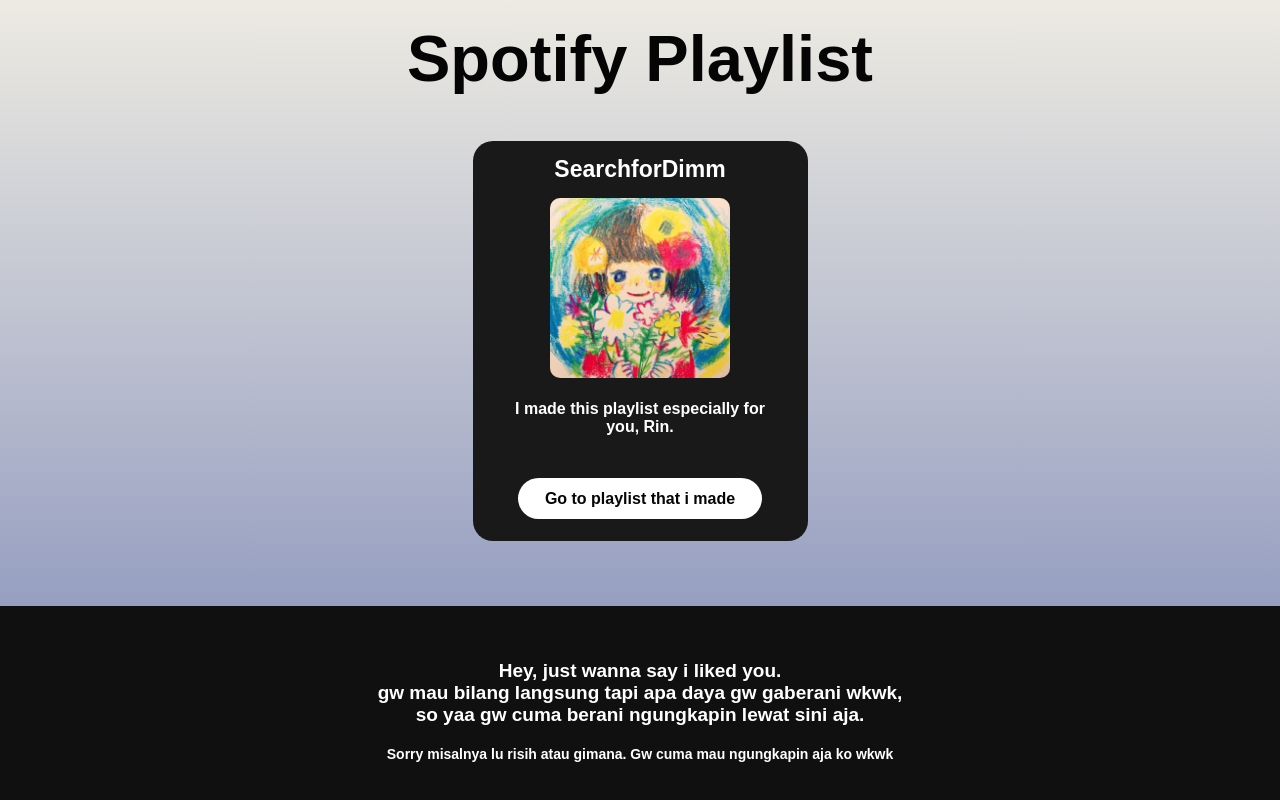
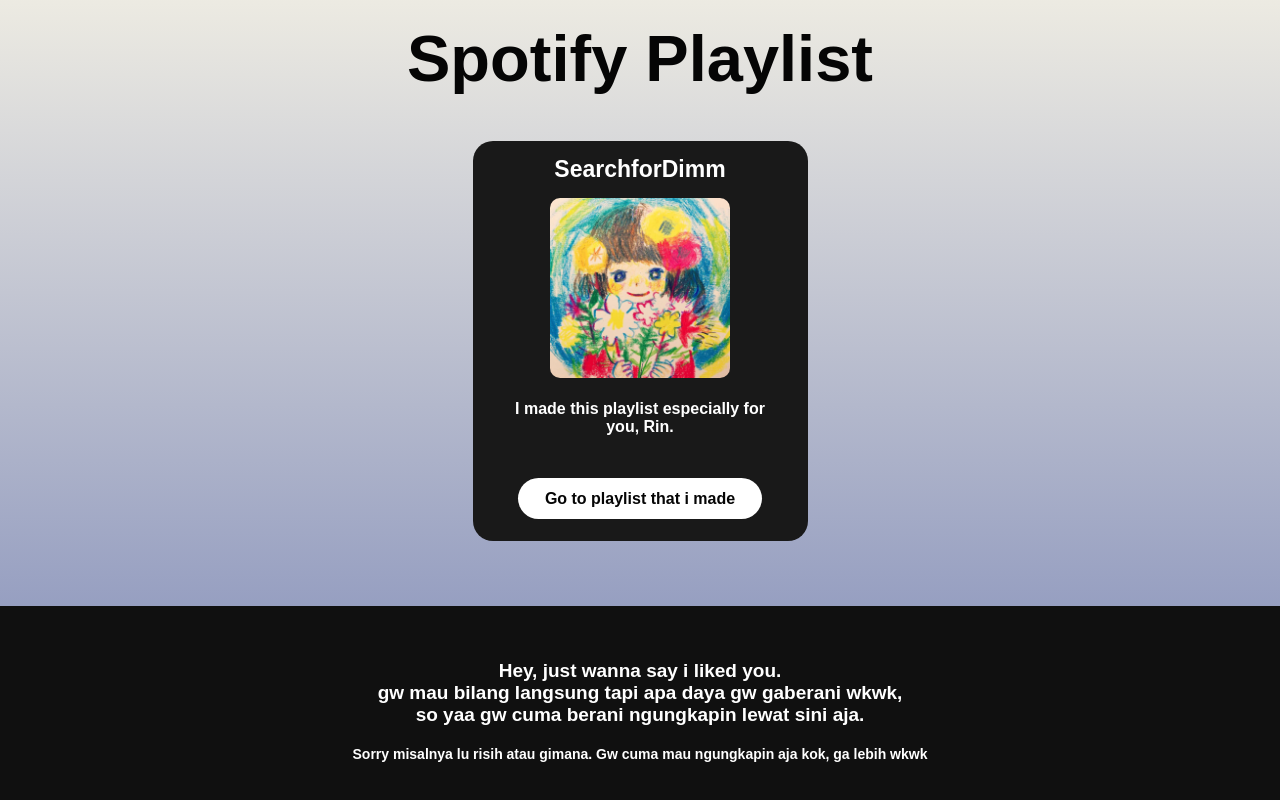
Before and after one commit to SearchforDimm/4-her, a plain HTML site: page index.html in a window 1280 px wide. Shown: the part 1548-2348 px from the top of the page. Drawn offline with Linux system fonts and the light colour scheme.

Commit message:
Update index.html

```diff
--- a/index.html
+++ b/index.html
@@ -78,7 +78,7 @@
                 <p>Hey, just wanna say i liked you.<br> gw mau bilang langsung tapi apa daya gw gaberani wkwk, <br> so
                     yaa gw cuma berani ngungkapin lewat sini aja.</p>
 
-                <p class="end">Sorry misalnya lu risih atau gimana. Gw cuma mau ngungkapin aja ko wkwk</p>
+                <p class="end">Sorry misalnya lu risih atau gimana. Gw cuma mau ngungkapin aja kok, ga lebih wkwk</p>
             </div>
         </div>
 
```
